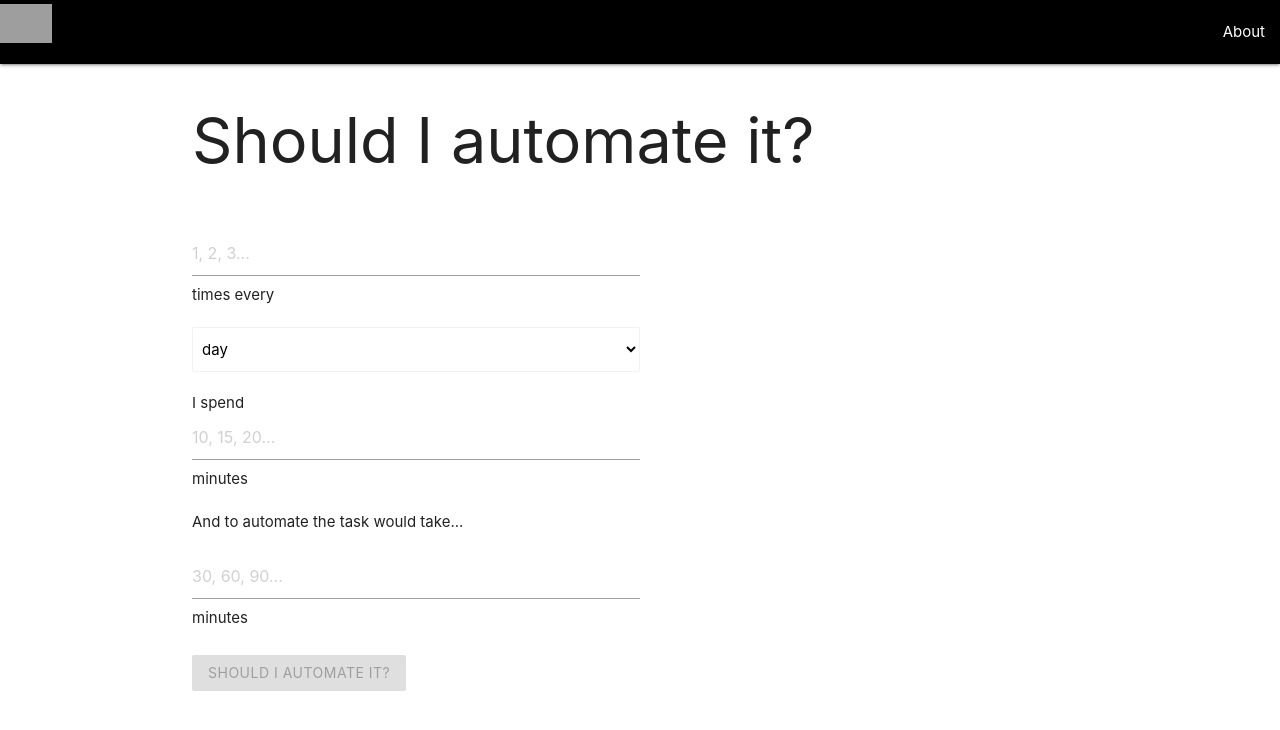
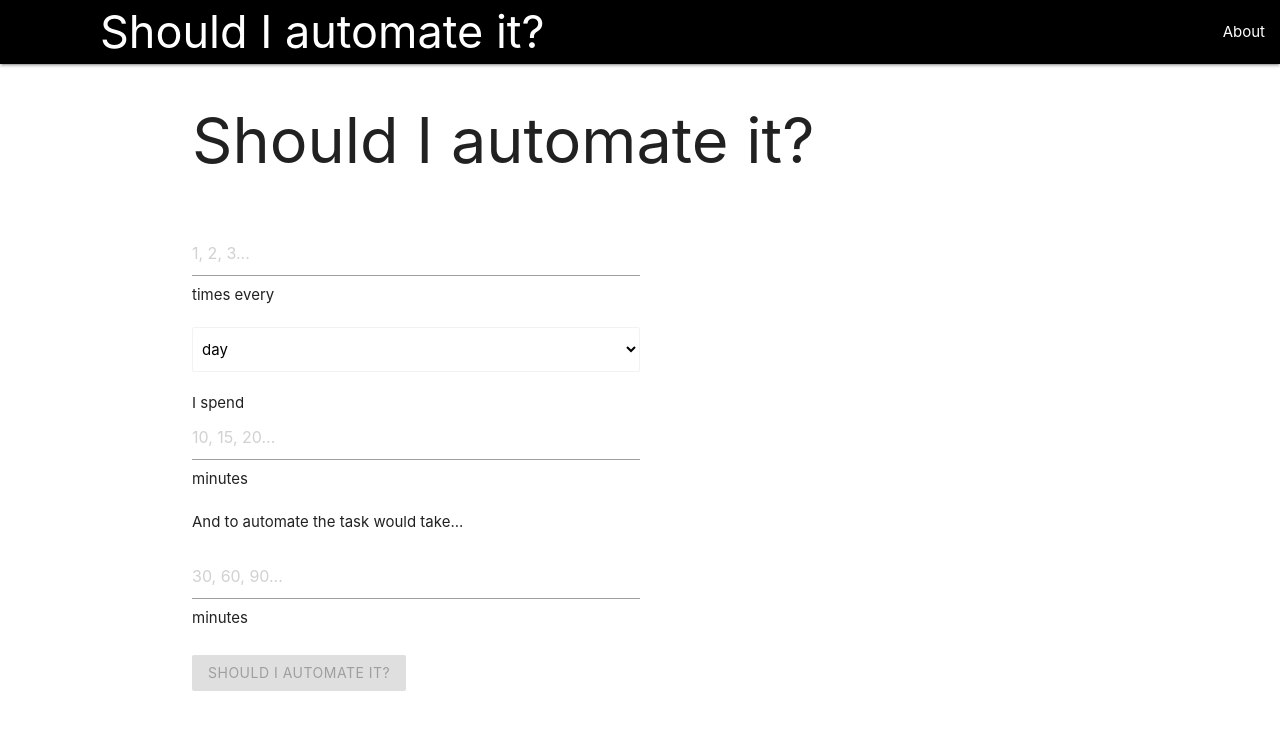
Before and after one commit to aedificatorum/shouldiautomateit, a React (Create React App) app: page / in a window 1280 px wide. Shown: the top 730 px of the page. Built offline with nearby package versions, Linux system fonts and the light colour scheme; grey boxes are pictures that could not be loaded.

Commit message:
Update navbar

```diff
--- a/public/index.html
+++ b/public/index.html
@@ -28,7 +28,7 @@
   <body>
     <nav>
         <div class="nav-wrapper black">
-          <a href="#" class="brand-logo"><img src="aedificatorum-logo.png" /></a>
+          <a href="#" class="navbar-title">Should I automate it?</a>
           <ul id="nav-mobile" class="right hide-on-med-and-down">
             <li><a href="#">About</a></li>
           </ul>
--- a/src/App.css
+++ b/src/App.css
@@ -26,3 +26,8 @@ form {
   width: 13%;
   height: auto;
 }
+
+.navbar-title {
+  padding-left: 100px;
+  font-size: 3em;
+}
```
